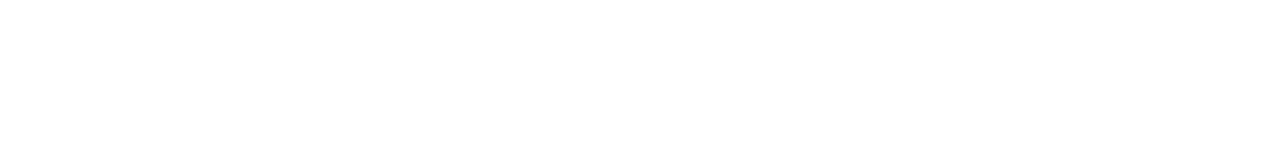
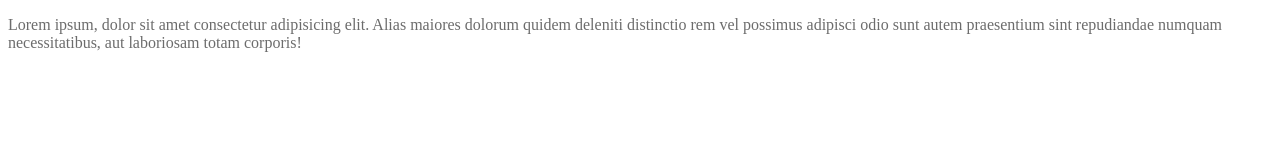
Before and after one commit to kelvingomes13/PROJETO-TRAVELGRAM, a plain HTML site: page index.html in a window 1280 px wide. Drawn offline with Linux system fonts and the light colour scheme.

Commit message:
inicial style gide

```diff
--- a/index.html
+++ b/index.html
@@ -7,6 +7,7 @@
   <link rel="stylesheet" href="/styles/index.css">
 </head>
 <body>
+  <p>Lorem ipsum, dolor sit amet consectetur adipisicing elit. Alias maiores dolorum quidem deleniti distinctio rem vel possimus adipisci odio sunt autem praesentium sint repudiandae numquam necessitatibus, aut laboriosam totam corporis!</p>
 
 </body>
 </html>
--- a/styles/global.css
+++ b/styles/global.css
@@ -3,3 +3,19 @@
   padding: 0;
   box-sizing: border-box;
 }
+:root {
+  --bran-color: #EF5F4C;
+  --background-color: #FFFFFF;
+  --shape-transparency: hsla(0, 0%, 100%, 0.562);
+  --skeleton-color: #D9D9D9;
+  --surface-color: #F5F5F5;
+
+  --text-color-primary: #313131;
+  --text-color-secondary: #6C6C6C;
+
+}
+
+body {
+  color: var(--text-color-secondary);
+  background-color: var(--background-color);
+}
```
Also changed, not shown: assets/AirplaneTilt.svg (added), assets/Image 01.png (added), assets/Image 02.png (added), assets/Image 03.png (added), assets/Image 04.png (added), assets/Image 05.png (added), assets/Image 06.png (added), assets/Image 07.png (added), assets/Image 08.png (added), assets/Image 09.png (added), assets/Image 10.png (added), assets/Image 11.png (added), assets/Image.svg (added), assets/Logo.svg (added), 2 more files, 1 other file.
